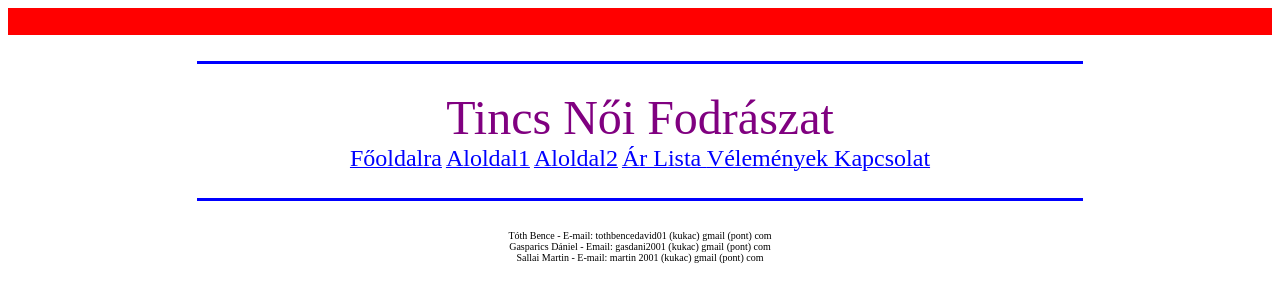
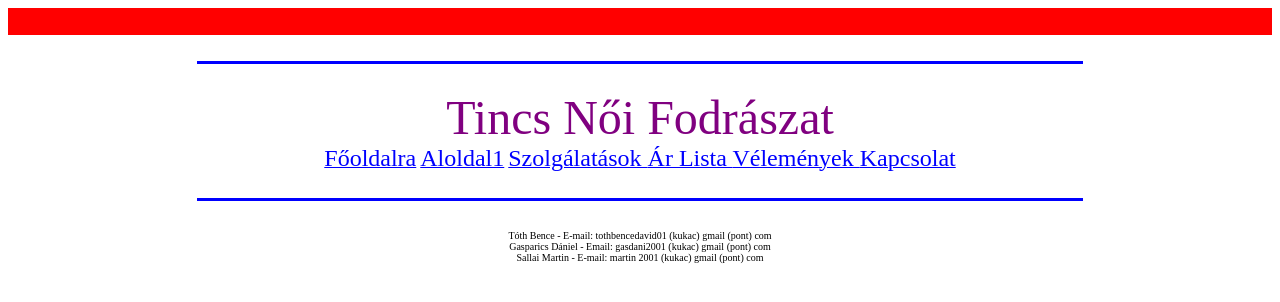
Before and after one commit to blynzdotdev/weblap-beadando, a plain HTML site: page index.html in a window 1280 px wide. Drawn offline with Linux system fonts and the light colour scheme.

Commit message:
added new nav item

```diff
--- a/index.html
+++ b/index.html
@@ -41,7 +41,7 @@
 
             <!-- alodlalak -->
 			<a href=""><font size="5px" face="Times New Roman">Aloldal1</font></a> <!-- aloldal 1 -->
-			<a href=""><font size="5px" face="Times New Roman">Aloldal2</font></a> <!-- aloldal 2 -->
+			<a href="szolgaltatasok.html"><font size="5px" face="Times New Roman"> Szolgálatások </font></a> <!-- aloldal 2 -->
 			<a href="arlista.html"><font size="5px" face="Times New Roman"> Ár Lista </font></a> <!-- aloldal 3 -->
 			<a href="velemenyek.html"><font size="5px" face="Times New Roman"> Vélemények </font></a> <!-- aloldal 4 -->
 			<a href="kapcsolatok.html"><font size="5px" face="Times New Roman"> Kapcsolat </font></a> <!-- aloldal 5 -->
```
